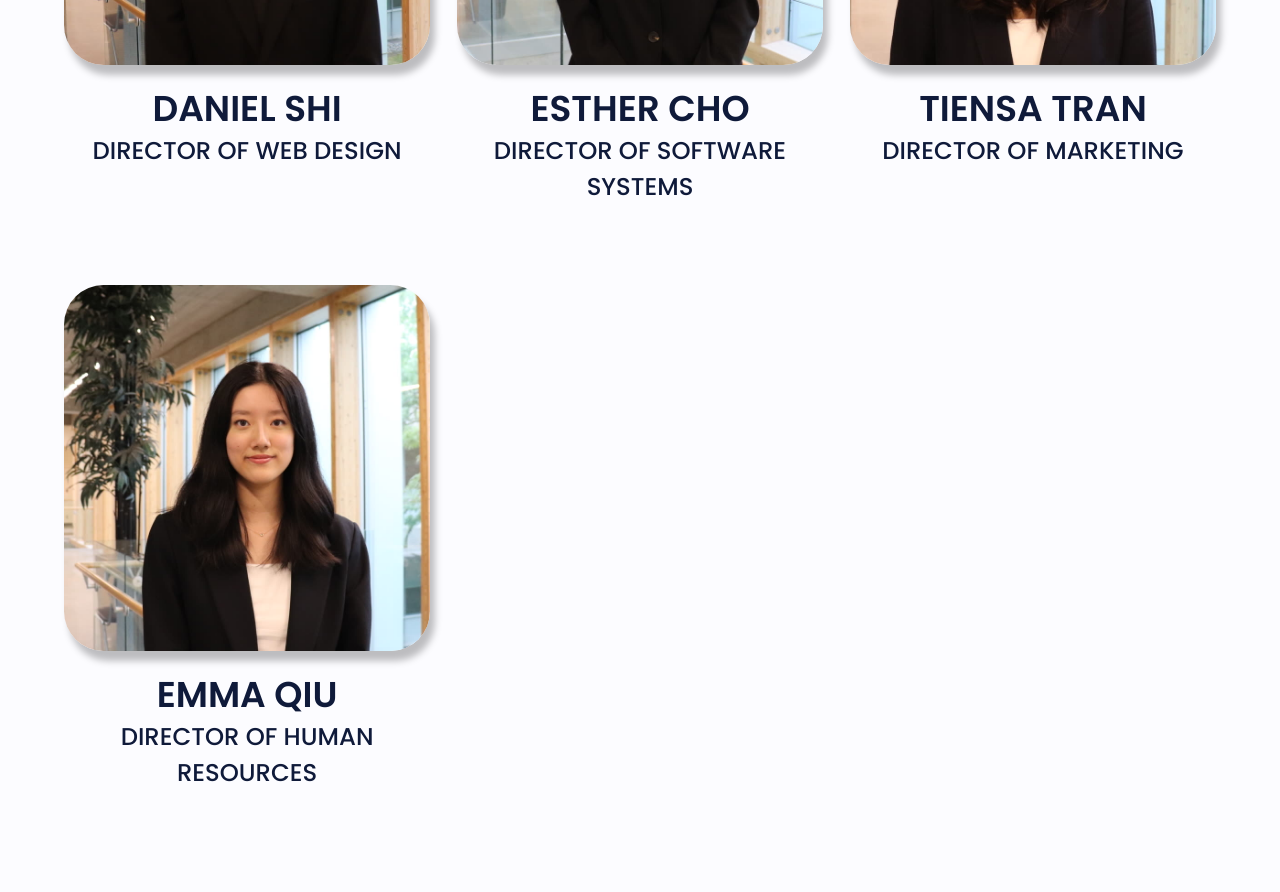
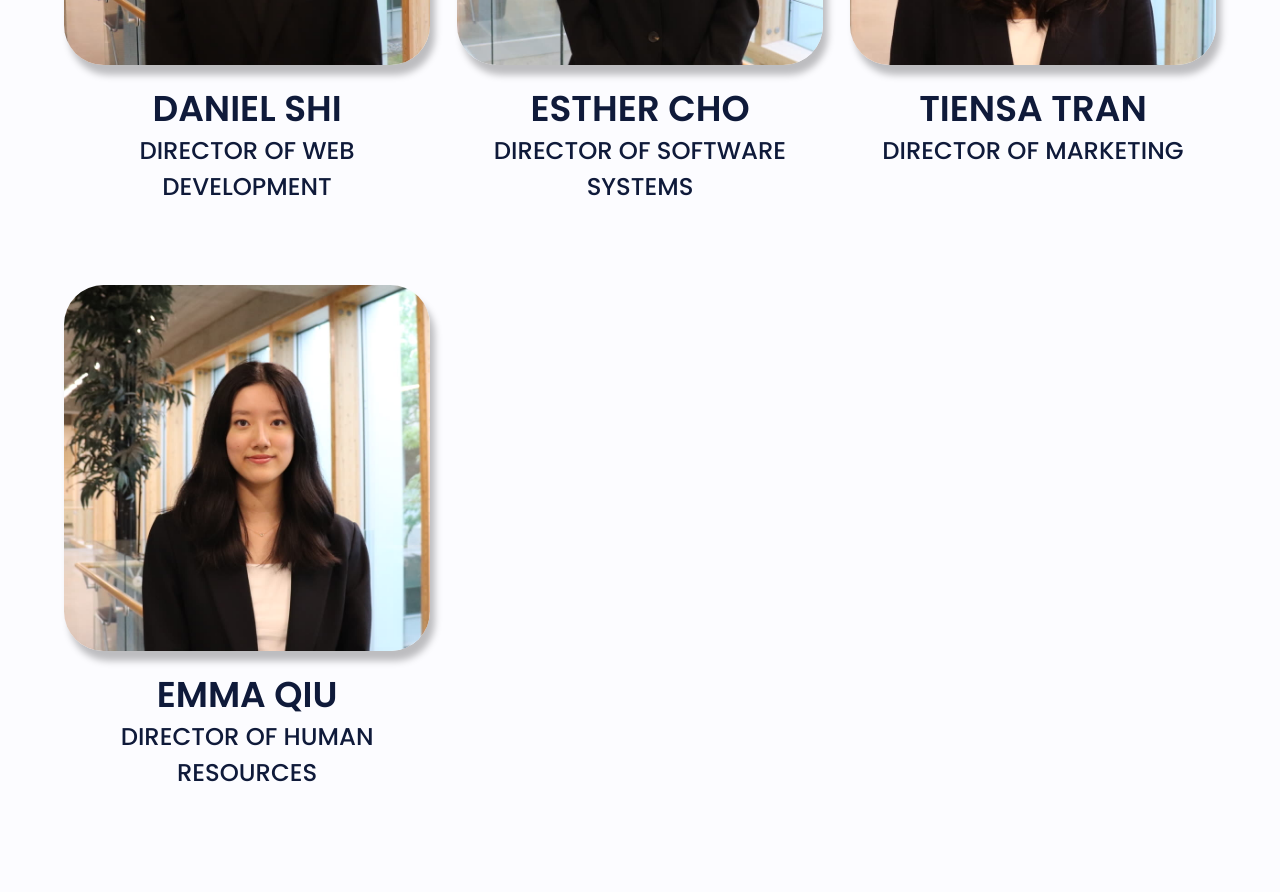
Before and after one commit to SFU-MISA/MISA-frontend, a React (Vite) app in the folder main-misa/: page /team in a window 1280 px wide. Shown: the part 2320-3212 px from the top of the page. Built offline with nearby package versions, Linux system fonts and the light colour scheme; no server answers.

Commit message:
update role for daniel

```diff
--- a/main-misa/src/data/team.ts
+++ b/main-misa/src/data/team.ts
@@ -34,7 +34,7 @@ export const EXEC_TEAM: ExecMember[] = [
   { name: 'Rodrigo Velazco', role: 'Director of Strategy', photo: headshot('rodrigo-velazco.jpg') },
   { name: 'Lauryn Yau', role: 'Co-Director of Design', photo: headshot('lauryn-yau.jpg') },
   { name: 'Areeba Ali', role: 'Co-Director of Design', photo: headshot('areeba-ali.jpg') },
-  { name: 'Daniel Shi', role: 'Director of Web Design', photo: headshot('daniel-shi.jpg') },
+  { name: 'Daniel Shi', role: 'Director of Web Development', photo: headshot('daniel-shi.jpg') },
   { name: 'Esther Cho', role: 'Director of Software Systems', photo: headshot('esther-cho.jpg') },
   { name: 'Tiensa Tran', role: 'Director of Marketing', photo: headshot('tiensa-tran.jpg') },
   { name: 'Emma Qiu', role: 'Director of Human Resources', photo: headshot('emma-qiu.jpg') },
```
